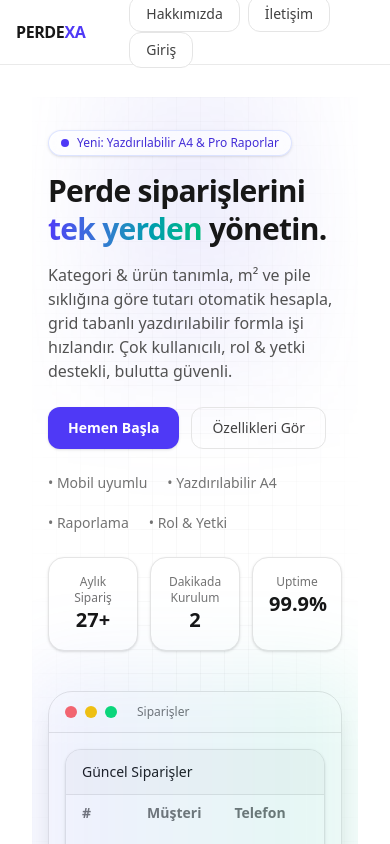
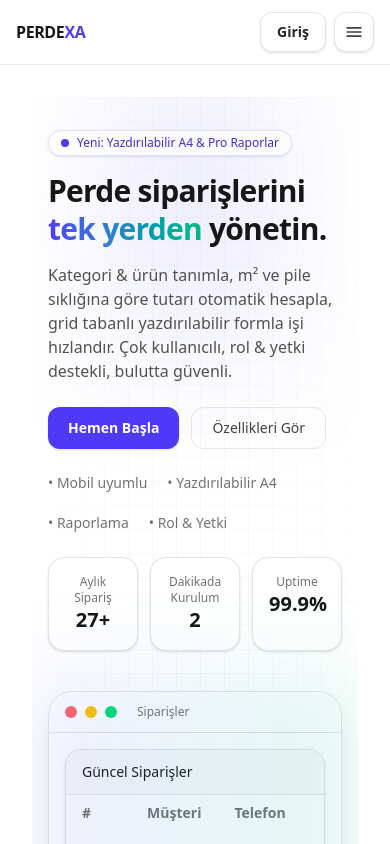
Before and after one commit to olcaysenturk/mini-order-app, a Next.js app: page / in a window 390 px wide. Shown: the top 844 px of the page. Built offline with nearby package versions, Linux system fonts and the light colour scheme; no server answers.

Commit message:
Fix menu

```diff
--- a/app/components/UserMenu.tsx
+++ b/app/components/UserMenu.tsx
@@ -11,17 +11,29 @@ export function UserMenu() {
   const btnRef = useRef<HTMLButtonElement | null>(null);
   const popRef = useRef<HTMLDivElement | null>(null);
 
-  // Dışarı tıklayınca / ESC basınca kapat (her render'da aynı sırada çalışan hook)
+  // ▼ Guests (logged-out) için mobil menü state/ref
+  const [guestOpen, setGuestOpen] = useState(false);
+  const guestBtnRef = useRef<HTMLButtonElement | null>(null);
+  const guestPopRef = useRef<HTMLDivElement | null>(null);
+
+  // Dışarı tıklayınca / ESC basınca kapat
   useEffect(() => {
     function onDocClick(e: MouseEvent) {
-      if (!open) return;
       const t = e.target as Node;
+      if (open) {
         if (popRef.current?.contains(t) || btnRef.current?.contains(t)) return;
         setOpen(false);
       }
+      if (guestOpen) {
+        if (guestPopRef.current?.contains(t) || guestBtnRef.current?.contains(t)) return;
+        setGuestOpen(false);
+      }
+    }
     function onKey(e: KeyboardEvent) {
-      if (!open) return;
-      if (e.key === "Escape") setOpen(false);
+      if (e.key === "Escape") {
+        if (open) setOpen(false);
+        if (guestOpen) setGuestOpen(false);
+      }
     }
     document.addEventListener("mousedown", onDocClick);
     document.addEventListener("keydown", onKey);
@@ -29,9 +41,9 @@ export function UserMenu() {
       document.removeEventListener("mousedown", onDocClick);
       document.removeEventListener("keydown", onKey);
     };
-  }, [open]);
+  }, [open, guestOpen]);
 
-  // ---- Türetilen değerler (hooks DEĞİL) ----
+  // ---- Türetilen değerler ----
   const role = (data?.user as any)?.role as string | undefined;
   const isSuper = role === "SUPERADMIN";
   const isPro = (data as any)?.isPro === true;
@@ -46,7 +58,7 @@ export function UserMenu() {
     return x.toUpperCase();
   })();
 
-  // ---- Koşullu dönüşler (hooks'tan SONRA) ----
+  // ---- Koşullu dönüşler ----
   if (status === "loading") {
     return (
       <div
@@ -56,27 +68,100 @@ export function UserMenu() {
     );
   }
 
+  // ▼ GUEST (oturumsuz) — mobile uyumlu
   if (!data?.user) {
     return (
-      <div className="">
+      <div className="flex items-center gap-2">
+        {/* md ve üzeri: mevcut üç link yan yana */}
+        <div className="hidden md:flex items-center gap-2">
           <Link
-          className="inline-flex h-9 items-center rounded-xl border border-neutral-200 bg-white px-4 text-sm font-medium text-neutral-700 hover:bg-neutral-50 mr-2"
+            className="inline-flex h-9 items-center rounded-xl border border-neutral-200 bg-white px-4 text-sm font-medium text-neutral-700 hover:bg-neutral-50"
             href="/about-us"
           >
             Hakkımızda
           </Link>
           <Link
-          className="inline-flex h-9 items-center rounded-xl border border-neutral-200 bg-white px-4 text-sm font-medium text-neutral-700 hover:bg-neutral-50 mr-2"
+            className="inline-flex h-9 items-center rounded-xl border border-neutral-200 bg-white px-4 text-sm font-medium text-neutral-700 hover:bg-neutral-50"
             href="/contact"
           >
             İletişim
           </Link>
           <Link
-          className="inline-flex h-9 items-center rounded-xl border border-neutral-200 bg-white px-4 text-sm font-medium text-neutral-700 hover:bg-neutral-50"
+            className="inline-flex h-9 items-center rounded-xl border border-neutral-200 bg-white px-4 text-sm font-semibold text-neutral-700 hover:bg-neutral-50"
             href="/auth/login"
           >
             Giriş
           </Link>
+        </div>
+
+        {/* mobil: büyük bir “Giriş” + hamburger altında diğerleri */}
+        <div className="flex md:hidden items-center gap-2">
+          <Link
+            className="inline-flex h-10 items-center rounded-xl border border-neutral-200 bg-white px-4 text-sm font-semibold text-neutral-800 shadow-sm active:scale-[0.99]"
+            href="/auth/login"
+          >
+            Giriş
+          </Link>
+
+          <div className="relative">
+            <button
+              ref={guestBtnRef}
+              type="button"
+              aria-label="Diğer bağlantılar menüsü"
+              aria-haspopup="menu"
+              aria-expanded={guestOpen}
+              onClick={() => setGuestOpen(v => !v)}
+              onKeyDown={(e) => {
+                if (e.key === "Enter" || e.key === " ") {
+                  e.preventDefault();
+                  setGuestOpen(v => !v);
+                }
+              }}
+              className="inline-flex h-10 w-10 items-center justify-center rounded-xl border border-neutral-200 bg-white shadow-sm hover:bg-neutral-50 focus:outline-none focus-visible:ring-2 focus-visible:ring-indigo-500 focus-visible:ring-offset-2 active:scale-[0.99]"
+            >
+              {/* Hamburger icon */}
+              <svg viewBox="0 0 24 24" className="size-5 text-neutral-700" aria-hidden>
+                <path fill="currentColor" d="M3 6h18v2H3zm0 5h18v2H3zm0 5h18v2H3z" />
+              </svg>
+            </button>
+
+            {guestOpen && (
+              <div
+                ref={guestPopRef}
+                role="menu"
+                aria-label="Diğer bağlantılar"
+                className="absolute right-0 z-50 mt-2 w-48 overflow-hidden rounded-2xl border border-neutral-200 bg-white shadow-lg"
+              >
+                <div className="py-1">
+                  <Link
+                    prefetch={false}
+                    role="menuitem"
+                    href="/about-us"
+                    className="flex items-center gap-2 px-3 py-2 text-sm text-neutral-700 hover:bg-neutral-50"
+                    onClick={() => setGuestOpen(false)}
+                  >
+                    <svg viewBox="0 0 24 24" className="size-4" aria-hidden>
+                      <path fill="currentColor" d="M12 12a5 5 0 1 0-5-5a5 5 0 0 0 5 5m0 2c-4 0-8 2-8 5v2h16v-2c0-3-4-5-8-5"/>
+                    </svg>
+                    Hakkımızda
+                  </Link>
+                  <Link
+                    prefetch={false}
+                    role="menuitem"
+                    href="/contact"
+                    className="flex items-center gap-2 px-3 py-2 text-sm text-neutral-700 hover:bg-neutral-50"
+                    onClick={() => setGuestOpen(false)}
+                  >
+                    <svg viewBox="0 0 24 24" className="size-4" aria-hidden>
+                      <path fill="currentColor" d="M21 8V7l-3 2l-3-2v1l3 2zM3 5h18v14H3zM5 7v10h14V7z"/>
+                    </svg>
+                    İletişim
+                  </Link>
+                </div>
+              </div>
+            )}
+          </div>
+        </div>
       </div>
     );
   }
@@ -103,30 +188,8 @@ export function UserMenu() {
           {initials}
         </span>
         <span className="hidden md:flex">Hesabım</span>
-        {/* İsim */}
-
-        {/* Rozetler */}
-        {/* <span className="hidden md:flex items-center gap-1">
-          {isPro ? (
-            <span className="inline-flex items-center rounded-full bg-indigo-50 px-2 py-0.5 text-[10px] font-semibold text-indigo-700">
-              PRO
-            </span>
-          ) : (
-            <span className="inline-flex items-center rounded-full bg-neutral-100 px-2 py-0.5 text-[10px] font-medium text-neutral-700">
-              FREE
-            </span>
-          )}
-          {role && (
-            <span className="inline-flex items-center rounded-full bg-neutral-100 px-2 py-0.5 text-[10px] font-medium text-neutral-700">
-              {role}
-            </span>
-          )}
-        </span> */}
-        {/* Caret */}
         <svg
-          className={`size-4 text-neutral-400 transition-transform ${
-            open ? "rotate-180" : ""
-          }`}
+          className={`size-4 text-neutral-400 transition-transform ${open ? "rotate-180" : ""}`}
           viewBox="0 0 24 24"
           aria-hidden
         >
@@ -147,7 +210,7 @@ export function UserMenu() {
               {name}
             </div>
             <div className="mt-0.5 text-xs text-neutral-500 truncate">
-              {data.user.email}
+              {data!.user!.email}
             </div>
             <div className="mt-2 flex items-center gap-1">
               {isPro ? (
@@ -159,11 +222,6 @@ export function UserMenu() {
                   Ücretsiz Deneme
                 </span>
               )}
-              {/* {role && (
-                <span className="inline-flex items-center rounded-full bg-neutral-100 px-2 py-0.5 text-[10px] font-medium text-neutral-700">
-                  {role}
-                </span>
-              )} */}
             </div>
           </div>
 
@@ -177,10 +235,7 @@ export function UserMenu() {
               className="flex items-center gap-2 px-3 py-2 text-sm text-neutral-700 hover:bg-neutral-50"
             >
               <svg viewBox="0 0 24 24" className="size-4" aria-hidden>
-                <path
-                  fill="currentColor"
-                  d="M3 6h18v2H3zm0 5h18v2H3zm0 5h12v2H3z"
-                />
+                <path fill="currentColor" d="M3 6h18v2H3zm0 5h18v2H3zm0 5h12v2H3z"/>
               </svg>
               Hesap Bilgileri
             </Link>
@@ -192,7 +247,6 @@ export function UserMenu() {
               className="flex items-center gap-2 px-3 py-2 text-sm text-neutral-700 hover:bg-neutral-50"
             >
               <svg viewBox="0 0 24 24" className="size-4" aria-hidden>
-                {/* Heroicons solid - Credit Card */}
                 <path
                   fill="currentColor"
                   fillRule="evenodd"
@@ -212,10 +266,7 @@ export function UserMenu() {
                 className="flex items-center gap-2 px-3 py-2 text-sm text-neutral-700 hover:bg-neutral-50"
               >
                 <svg viewBox="0 0 24 24" className="size-4" aria-hidden>
-                  <path
-                    fill="currentColor"
-                    d="M3 4h18v2H3zm0 14h18v2H3zM5 8h14v8H5z"
-                  />
+                  <path fill="currentColor" d="M3 4h18v2H3zm0 14h18v2H3zM5 8h14v8H5z"/>
                 </svg>
                 Kullanıcı Yönetimi
               </Link>
@@ -231,10 +282,7 @@ export function UserMenu() {
               className="w-full inline-flex items-center justify-center gap-2 rounded-xl border border-neutral-200 bg-white px-3 py-2 text-sm font-semibold text-neutral-700 hover:bg-neutral-50"
             >
               <svg viewBox="0 0 24 24" className="size-4" aria-hidden>
-                <path
-                  fill="currentColor"
-                  d="M10 17v-2h4v2h-4zm1-14h2v8h-2V3zM5 21h14v-2H5v2z"
-                />
+                <path fill="currentColor" d="M10 17v-2h4v2h-4zm1-14h2v8h-2V3zM5 21h14v-2H5v2z"/>
               </svg>
               Çıkış
             </button>
```
Lines whose indentation alone changed are shown as unchanged.
